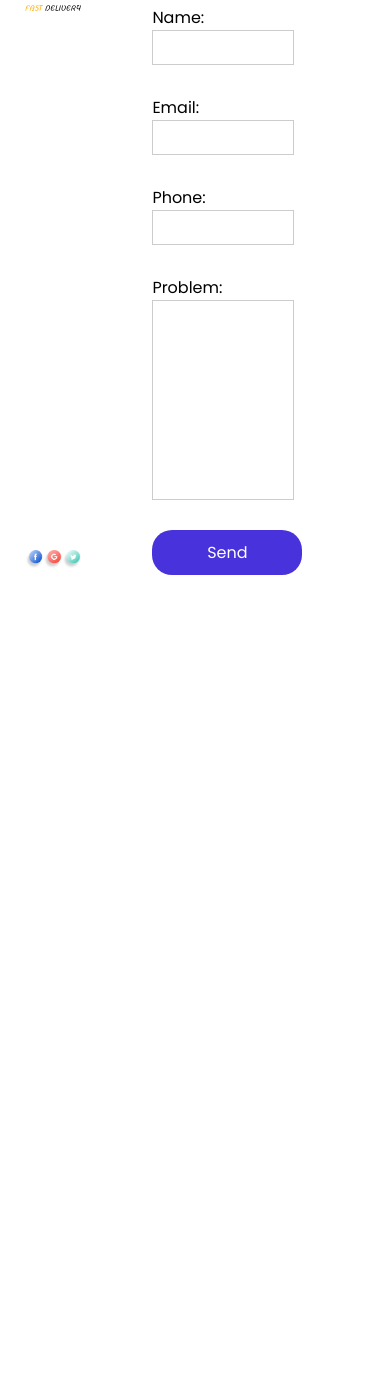
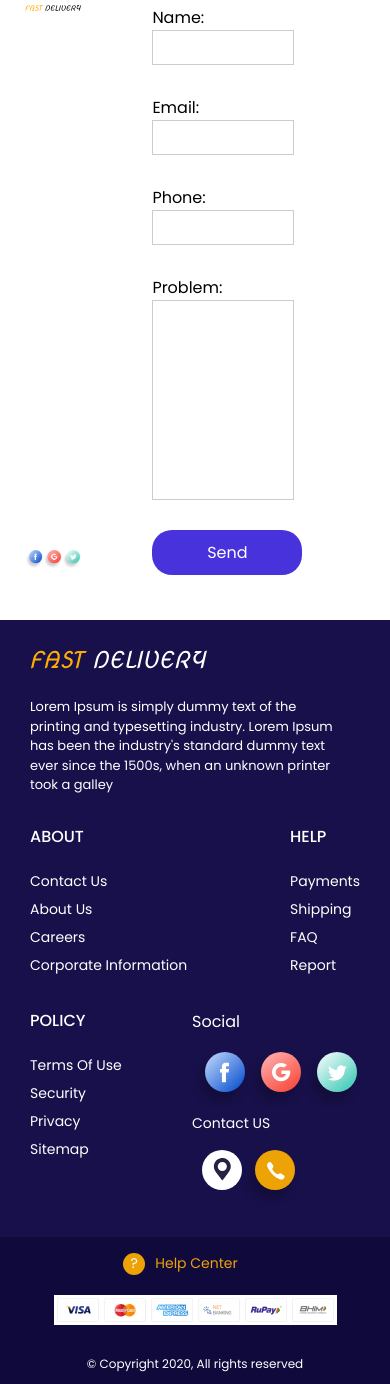
Before and after one commit to tokkaya79/fast-delivery, a React (Create React App) app: page /fast-delivery/help in a window 390 px wide. Before the commit the page ends 844 px from the top, so only its background shows below. Built offline with nearby package versions, Linux system fonts and the light colour scheme.

Commit message:
adaotive footer

```diff
--- a/src/App.tsx
+++ b/src/App.tsx
@@ -9,7 +9,7 @@ import GalleryPage from './pages/galleryPage/GalleryPage';
 import HelpPage from './pages/helpPage/HelpPage';
 
 
-// import Footer from './components/footer/Footer';
+import Footer from './components/footer/Footer';
 
 
 import './styles/index.scss';
@@ -51,7 +51,7 @@ const App:React.FC<AppProps> = ({isActive}) => {
                         element={<HelpPage isActive={isActive} />}
                     />
                 </Routes>
-                {/* <Footer /> */}
+                <Footer />
             </Router>
         </div>
     );
--- a/src/components/footer/style.scss
+++ b/src/components/footer/style.scss
@@ -6,9 +6,11 @@
     &__top {
         display: flex;
         flex-wrap: wrap;
+        justify-content: space-between;
         gap: 80px;
         padding: 45px 93px 36px 101px;
         position: relative;
+        min-height: 277px;
         &::before,
         &::after {
             content: '';
@@ -19,7 +21,6 @@
             background-repeat: no-repeat;
             position: absolute;
             top: 0;
-
         }
         &::before {
             left: 50px;
@@ -62,13 +63,15 @@
         }
     }
     &__bottom {
-        height: 51px;
+        min-height: 51px;
         background-color: #10093b;
-        padding-top: 11px;
+        padding: 11px 5px 11px;
         &-wraper {
             max-width: 1366px;
             margin: 0 auto;
             display: flex;
+            flex-wrap: wrap;
+            gap: 30px;
             justify-content: space-between;
             align-items: center;
         }
@@ -119,5 +122,58 @@
     }
     &__paymant {
         display: flex;
+        flex-wrap: wrap;
+        gap: 20px;
     }
 }
+
+//----------------screens--------------------------
+
+@media (max-width: 1317px) {
+    .footer {
+        &__top {
+            padding: 30px;
+        }
+
+    }
+}
+
+@media (max-width: 1200px) {
+    .footer {
+        &__top {
+            gap: 30px;
+        }
+          &__date{
+            gap: 30px;
+            justify-content: space-between;
+        }
+    }
+}
+
+@media (max-width: 685px) {
+    .footer {
+        &__bottom-wraper {
+            justify-content: center;
+        }
+        &__paymant {
+            width: 100%;
+            justify-content: space-between;
+        }
+        &__copyright-text {
+            order: 1;
+        }
+    }
+}
+@media (max-width: 460px) {
+    .footer {
+        &__top {
+            &::before,
+            &::after {
+                display: none;
+            }
+        }
+        &__paymant {
+            justify-content: center;
+        }
+    }
+}
--- a/src/components/slider/style.scss
+++ b/src/components/slider/style.scss
@@ -166,7 +166,7 @@
     .slider{
         &__wrapper{
             padding-top: 65px;
-            height: 350px;
+            height: 285px;
         }
         &__inner{
             &::before{
@@ -178,6 +178,7 @@
          &__foto-box{
             width: 50px;
             height: 50px;
+            border: 3px solid;
         }
         &__content-block{
             padding: 0 10px;
```
Lines whose indentation alone changed are shown as unchanged.
